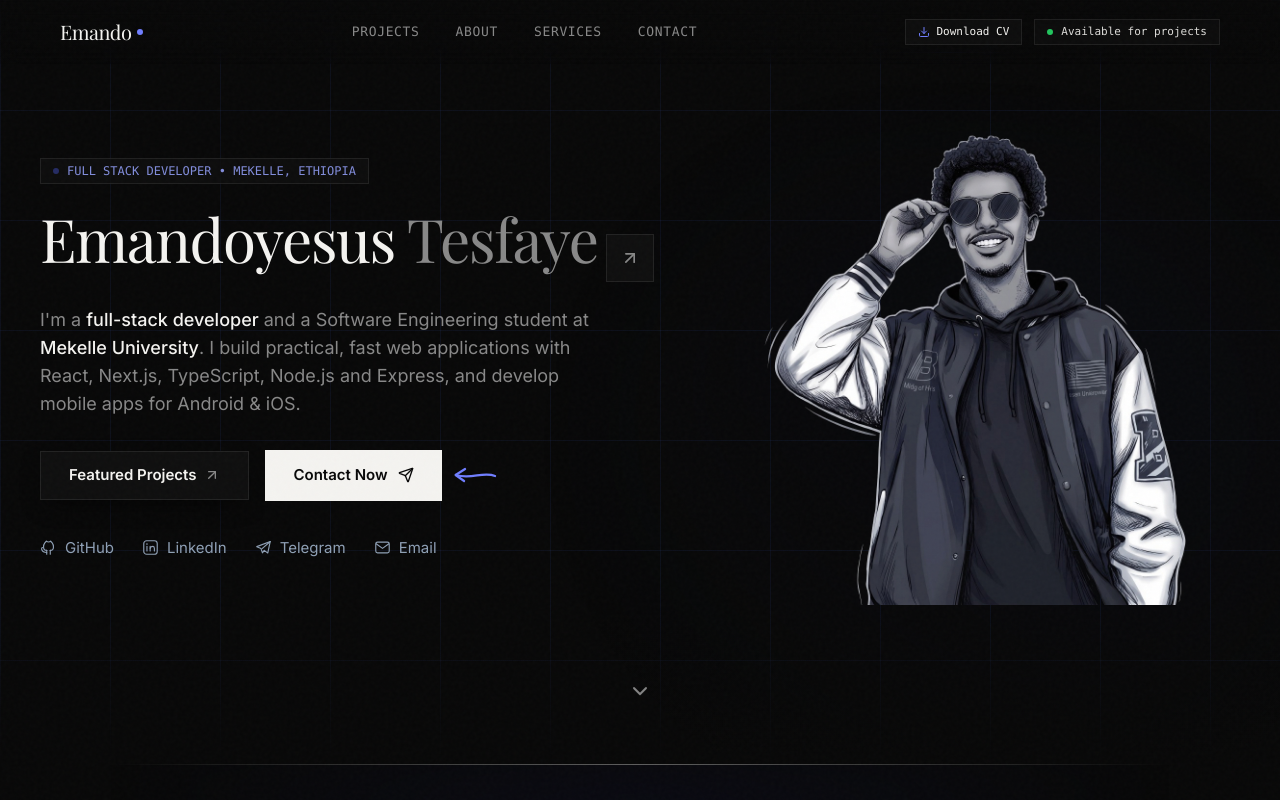
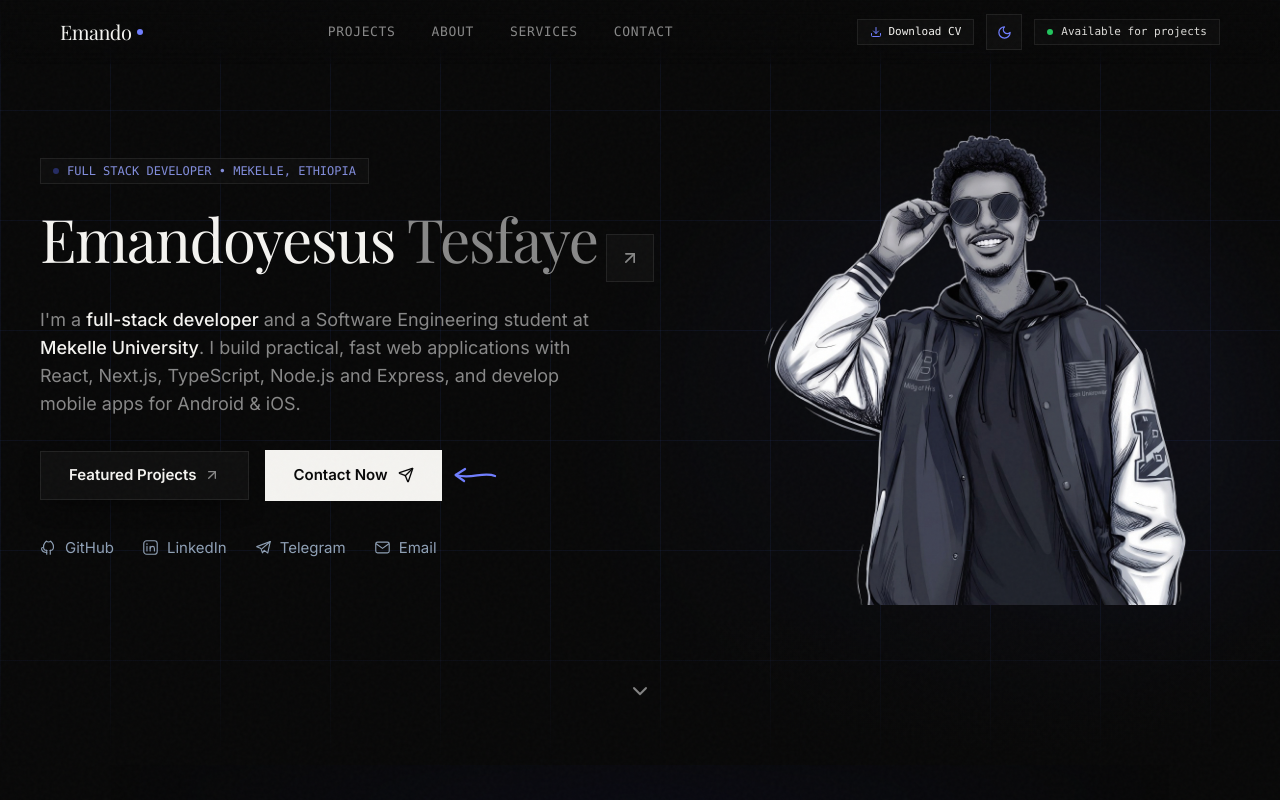
Before and after one commit to emandoyesus/portfolio_2, a Next.js app: page / in a window 1280 px wide. Shown: the top 800 px of the page. Built offline with nearby package versions, Linux system fonts and the light colour scheme.

Commit message:
feat: add light theme support with dark theme priority and navigation toggle

```diff
--- a/package.json
+++ b/package.json
@@ -13,6 +13,7 @@
     "framer-motion": "^11.11.1",
     "lucide-react": "^0.453.0",
     "next": "14.2.15",
+    "next-themes": "^0.4.6",
     "postprocessing": "^6.39.5",
     "puppeteer-core": "^25.13.0",
     "react": "^18.3.1",
--- a/src/app/globals.css
+++ b/src/app/globals.css
@@ -2,11 +2,42 @@
 @tailwind components;
 @tailwind utilities;
 
+:root,
+.dark {
+  --bg-ink-rgb: 8 8 8;
+  --bg-surface-rgb: 15 15 15;
+  --bg-card-rgb: 19 19 19;
+  --bg-wash-rgb: 26 26 26;
+  --text-chalk-rgb: 244 243 240;
+  --text-muted-rgb: 136 136 136;
+  --text-dim-rgb: 85 85 85;
+  --accent-rgb: 112 126 255;
+  --border-hairline: rgba(255, 255, 255, 0.08);
+  --border-hairline-strong: rgba(255, 255, 255, 0.18);
+  --grid-line: rgba(46, 65, 130, 0.15);
+  color-scheme: dark;
+}
+
+.light {
+  --bg-ink-rgb: 248 250 252;
+  --bg-surface-rgb: 255 255 255;
+  --bg-card-rgb: 255 255 255;
+  --bg-wash-rgb: 241 245 249;
+  --text-chalk-rgb: 15 23 42;
+  --text-muted-rgb: 100 116 139;
+  --text-dim-rgb: 148 163 184;
+  --accent-rgb: 59 80 224;
+  --border-hairline: rgba(15, 23, 42, 0.08);
+  --border-hairline-strong: rgba(15, 23, 42, 0.16);
+  --grid-line: rgba(59, 80, 224, 0.09);
+  color-scheme: light;
+}
+
 @layer base {
   html {
     scroll-behavior: smooth;
-    background-color: #080808;
-    color: #f4f3f0;
+    background-color: rgb(var(--bg-ink-rgb));
+    color: rgb(var(--text-chalk-rgb));
   }
 
   body {
--- a/src/app/layout.tsx
+++ b/src/app/layout.tsx
@@ -1,5 +1,6 @@
 import type { Metadata } from "next";
 import localFont from "next/font/local";
+import ThemeProvider from "@/components/ThemeProvider";
 import "./globals.css";
 
 const playfair = localFont({
@@ -43,13 +44,26 @@ export default function RootLayout({
   children: React.ReactNode;
 }>) {
   return (
-    <html lang="en" className={`${playfair.variable} ${inter.variable}`}>
+    <html
+      lang="en"
+      suppressHydrationWarning
+      className={`${playfair.variable} ${inter.variable}`}
+    >
       <body className="relative flex min-h-full flex-col bg-ink text-chalk">
-        {/* Grain texture overlay */}
-        <div aria-hidden="true" className="texture-grain" />
+        <ThemeProvider
+          attribute="class"
+          defaultTheme="dark"
+          enableSystem={false}
+          disableTransitionOnChange
+        >
+          {/* Grain texture overlay */}
+          <div aria-hidden="true" className="texture-grain" />
 
-        {/* Page Content */}
-        <div className="relative z-10 flex min-h-full flex-col">{children}</div>
+          {/* Page Content */}
+          <div className="relative z-10 flex min-h-full flex-col">
+            {children}
+          </div>
+        </ThemeProvider>
       </body>
     </html>
   );
--- a/src/components/HeroSection.tsx
+++ b/src/components/HeroSection.tsx
@@ -43,16 +43,16 @@ export default function HeroSection() {
       id="hero-section"
       className="relative flex w-full flex-col items-center gap-10 overflow-hidden px-6 pt-24 pb-12 sm:px-10 sm:pt-28 lg:gap-14"
     >
-      {/* Dark navy architectural grid - Hero Section Only */}
+      {/* Architectural blueprint grid - Hero Section Only */}
       <div
         aria-hidden="true"
-        className="pointer-events-none absolute inset-0 z-0 bg-[linear-gradient(to_right,rgba(46,65,130,0.15)_1px,transparent_1px),linear-gradient(to_bottom,rgba(46,65,130,0.15)_1px,transparent_1px)] bg-[size:110px_110px] [mask-image:radial-gradient(ellipse_110%_90%_at_50%_35%,#000_75%,transparent_100%)]"
+        className="pointer-events-none absolute inset-0 z-0 bg-[linear-gradient(to_right,var(--grid-line)_1px,transparent_1px),linear-gradient(to_bottom,var(--grid-line)_1px,transparent_1px)] bg-[size:110px_110px] [mask-image:radial-gradient(ellipse_110%_90%_at_50%_35%,#000_75%,transparent_100%)]"
       />
 
-      {/* Atmospheric subtle deep midnight wash on the right behind hero figure */}
+      {/* Atmospheric subtle deep wash on the right behind hero figure */}
       <div
         aria-hidden="true"
-        className="pointer-events-none absolute right-0 top-1/4 h-[550px] w-[650px] rounded-full bg-gradient-to-bl from-[#121c42]/20 via-[#0a1028]/15 to-transparent blur-3xl opacity-60 z-0"
+        className="pointer-events-none absolute right-0 top-1/4 h-[550px] w-[650px] rounded-full bg-gradient-to-bl from-accent/15 via-accent/5 to-transparent blur-3xl opacity-50 dark:opacity-60 z-0"
       />
 
       {/* Smooth transitional gradient fade at bottom into global solid dark background */}
--- a/src/components/Navbar.tsx
+++ b/src/components/Navbar.tsx
@@ -3,6 +3,7 @@
 import { useState, useEffect } from "react";
 import { Menu, X, ArrowUpRight, Download } from "lucide-react";
 import { motion, AnimatePresence } from "framer-motion";
+import ThemeToggle from "@/components/ThemeToggle";
 
 const navLinks = [
   { name: "Projects", href: "#projects" },
@@ -79,6 +80,9 @@ export default function Navbar() {
             <span className="sm:hidden">CV</span>
           </motion.a>
 
+          {/* Theme Toggle Button */}
+          <ThemeToggle />
+
           {/* Subtle Work Availability Status */}
           <div className="hidden sm:inline-flex items-center gap-2 border border-hairline bg-surface/70 px-3 py-1 font-mono text-[11px] text-muted select-none">
             <span className="size-1.5 rounded-full bg-positive animate-pulse" />
@@ -154,6 +158,12 @@ export default function Navbar() {
                 </span>
                 <ArrowUpRight size={14} className="text-accent/60" />
               </motion.a>
+
+              {/* Theme switcher row in mobile menu */}
+              <div className="flex items-center justify-between border-t border-hairline/30 pt-3 font-mono text-xs uppercase tracking-wider text-muted">
+                <span>Theme Mode</span>
+                <ThemeToggle />
+              </div>
             </motion.nav>
           </motion.div>
         )}
--- /dev/null
+++ b/src/components/ThemeProvider.tsx
@@ -0,0 +1,11 @@
+"use client";
+
+import * as React from "react";
+import { ThemeProvider as NextThemesProvider } from "next-themes";
+import type { ThemeProviderProps } from "next-themes";
+
+export function ThemeProvider({ children, ...props }: ThemeProviderProps) {
+  return <NextThemesProvider {...props}>{children}</NextThemesProvider>;
+}
+
+export default ThemeProvider;
--- /dev/null
+++ b/src/components/ThemeToggle.tsx
@@ -0,0 +1,68 @@
+"use client";
+
+import { useEffect, useState } from "react";
+import { useTheme } from "next-themes";
+import { motion, AnimatePresence } from "framer-motion";
+import { Sun, Moon } from "lucide-react";
+
+interface ThemeToggleProps {
+  className?: string;
+}
+
+export default function ThemeToggle({ className = "" }: ThemeToggleProps) {
+  const { theme, setTheme, resolvedTheme } = useTheme();
+  const [mounted, setMounted] = useState(false);
+
+  useEffect(() => {
+    setMounted(true);
+  }, []);
+
+  if (!mounted) {
+    return (
+      <div
+        className={`size-8 sm:size-9 border border-hairline bg-surface/80 opacity-0 pointer-events-none ${className}`}
+        aria-hidden="true"
+      />
+    );
+  }
+
+  const isDark = resolvedTheme === "dark";
+
+  return (
+    <motion.button
+      type="button"
+      onClick={() => setTheme(isDark ? "light" : "dark")}
+      whileTap={{ scale: 0.92 }}
+      whileHover={{ y: -1 }}
+      className={`relative grid size-8 sm:size-9 place-items-center border border-hairline bg-surface/80 hover:bg-card hover:border-hairline-strong text-muted hover:text-accent transition-colors duration-200 select-none cursor-pointer group ${className}`}
+      aria-label={isDark ? "Switch to light theme" : "Switch to dark theme"}
+      title={isDark ? "Switch to light theme" : "Switch to dark theme"}
+    >
+      <AnimatePresence mode="wait" initial={false}>
+        {isDark ? (
+          <motion.span
+            key="moon"
+            initial={{ opacity: 0, rotate: -45, scale: 0.7 }}
+            animate={{ opacity: 1, rotate: 0, scale: 1 }}
+            exit={{ opacity: 0, rotate: 45, scale: 0.7 }}
+            transition={{ duration: 0.2 }}
+            className="flex items-center justify-center text-accent"
+          >
+            <Moon size={15} />
+          </motion.span>
+        ) : (
+          <motion.span
+            key="sun"
+            initial={{ opacity: 0, rotate: 45, scale: 0.7 }}
+            animate={{ opacity: 1, rotate: 0, scale: 1 }}
+            exit={{ opacity: 0, rotate: -45, scale: 0.7 }}
+            transition={{ duration: 0.2 }}
+            className="flex items-center justify-center text-amber-500"
+          >
+            <Sun size={15} />
+          </motion.span>
+        )}
+      </AnimatePresence>
+    </motion.button>
+  );
+}
--- a/tailwind.config.ts
+++ b/tailwind.config.ts
@@ -1,6 +1,7 @@
 import type { Config } from "tailwindcss";
 
 const config: Config = {
+  darkMode: "class",
   content: [
     "./src/pages/**/*.{js,ts,jsx,tsx,mdx}",
     "./src/components/**/*.{js,ts,jsx,tsx,mdx}",
@@ -9,17 +10,17 @@ const config: Config = {
   theme: {
     extend: {
       colors: {
-        ink: "#080808",
-        surface: "#0f0f0f",
-        card: "#131313",
-        wash: "#1a1a1a",
-        chalk: "#f4f3f0",
-        muted: "#888888",
-        dim: "#555555",
-        hairline: "rgba(255, 255, 255, 0.08)",
-        "hairline-strong": "rgba(255, 255, 255, 0.18)",
-        accent: "#707eff", // Cosmic indigo accent matching #181c66
-        "accent-secondary": "#6b8f71", // Sage green
+        ink: "rgb(var(--bg-ink-rgb) / <alpha-value>)",
+        surface: "rgb(var(--bg-surface-rgb) / <alpha-value>)",
+        card: "rgb(var(--bg-card-rgb) / <alpha-value>)",
+        wash: "rgb(var(--bg-wash-rgb) / <alpha-value>)",
+        chalk: "rgb(var(--text-chalk-rgb) / <alpha-value>)",
+        muted: "rgb(var(--text-muted-rgb) / <alpha-value>)",
+        dim: "rgb(var(--text-dim-rgb) / <alpha-value>)",
+        hairline: "var(--border-hairline)",
+        "hairline-strong": "var(--border-hairline-strong)",
+        accent: "rgb(var(--accent-rgb) / <alpha-value>)",
+        "accent-secondary": "#6b8f71",
         positive: "#22c55e",
       },
       fontFamily: {
```
Also changed, not shown: src/components/Footer.tsx (+5 -5 lines), 1 other file (tests, documents, lock files or other folders).
